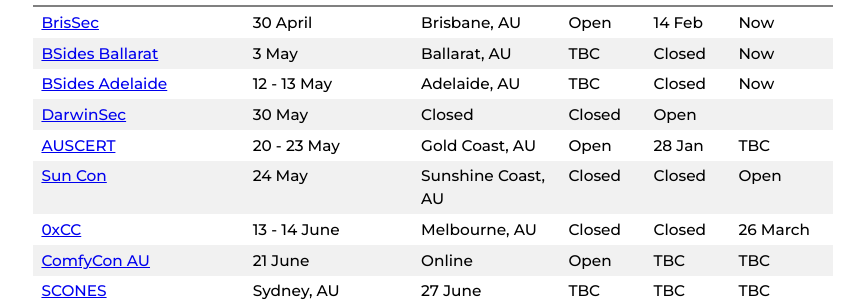
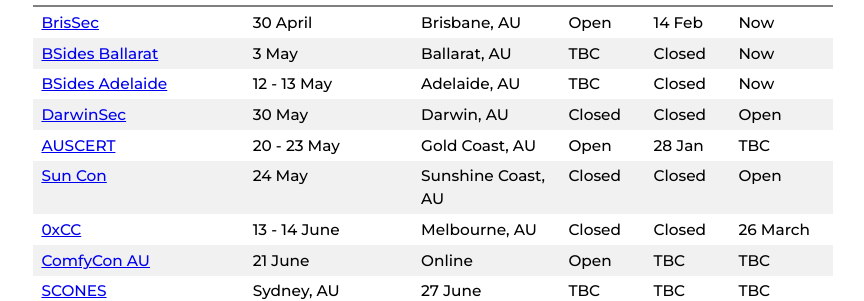
Before and after one commit to nzkarit/downundercons, a Jekyll site: the page built from index.markdown, in a window 1280 px wide. Shown: the part 247-548 px from the top of the page, without its empty margins (207-1071 px from the left). Built offline with Jekyll 4.4.1, drawn with Linux system fonts in a browser that asks for light colours.

Commit message:
Add location for DarwinSec

```diff
--- a/index.markdown
+++ b/index.markdown
@@ -12,7 +12,7 @@ These are a list of hacker/infosec cons and meetups in the NZ and Aussie Area.
 | [BrisSec](https://aisasecuritydays.com.au/brissec) | 30 April | Brisbane, AU | Open | 14 Feb | Now |
 | [BSides Ballarat](https://federation.edu.au/icsl/icsl-conferences/bsides-ballarat) | 3 May | Ballarat, AU | TBC | Closed | Now |
 | [BSides Adelaide](https://www.bsidesadelaide.com.au/) | 12 - 13 May | Adelaide, AU | TBC | Closed | Now |
-| [DarwinSec](https://aisasecuritydays.com.au/darwinsec) | 30 May | Closed | Closed | Open |
+| [DarwinSec](https://aisasecuritydays.com.au/darwinsec) | 30 May | Darwin, AU | Closed | Closed | Open |
 | [AUSCERT](https://conference.auscert.org.au/) | 20 - 23 May | Gold Coast, AU | Open | 28 Jan | TBC |
 | [Sun Con](https://sunconqld.com/) | 24 May | Sunshine Coast, AU | Closed | Closed | Open |
 | [0xCC](https://0xcc.sh/) | 13 - 14 June | Melbourne, AU | Closed | Closed | 26 March |
```
